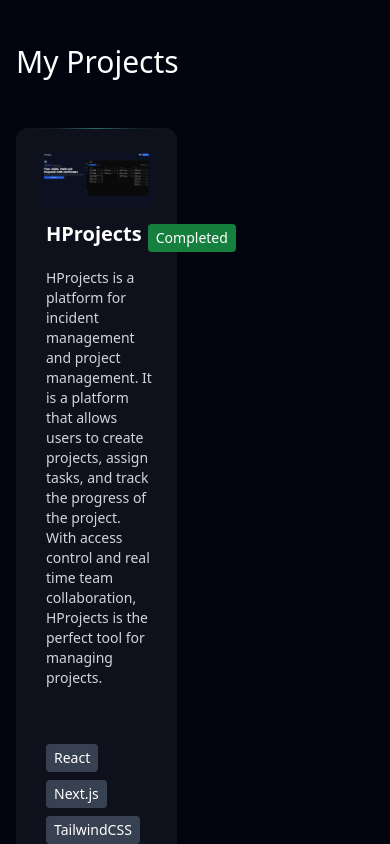
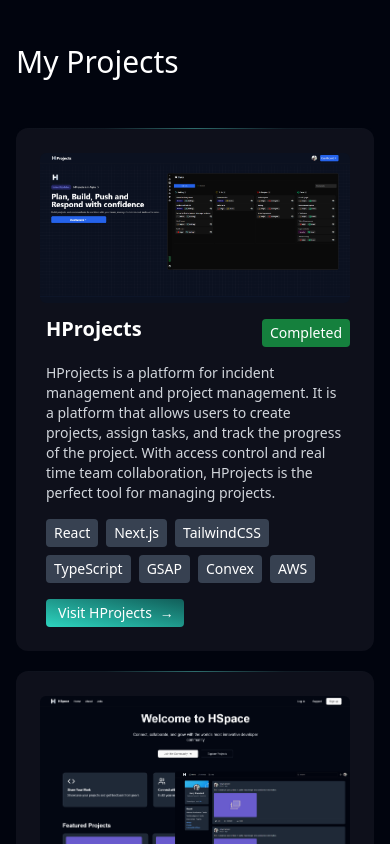
Before and after one commit to CampbellHarry/My-Website, a Next.js app: page / in a window 390 px wide. Shown: the part 1300-2144 px from the top of the page. Built offline with nearby package versions, Linux system fonts and the light colour scheme.

Commit message:
Refactor CSS styles in Projects component

```diff
--- a/src/components/projects/projects.tsx
+++ b/src/components/projects/projects.tsx
@@ -1,7 +1,7 @@
 export default function Projects() {
     function ProjectCard({title, description, link, image, technology, type}: any) {
         return (
-          <div className="boxbg rounded-xl max-w-[45%] w-full md:min-h-[11.5rem] flex-wrap h-full relative shinytop p-6 flex flex-col gap-4 uppop">
+          <div className="boxbg rounded-xl md:max-w-[45%] w-full md:min-h-[11.5rem] flex-wrap h-full relative shinytop p-6 flex flex-col gap-4 uppop">
             <div className='flex flex-col relative w-[100%] '>
                 <div className="w-full h-full relative">
                     <img src={image} alt={title} className='h-auto rounded-md w-auto'/>
```
